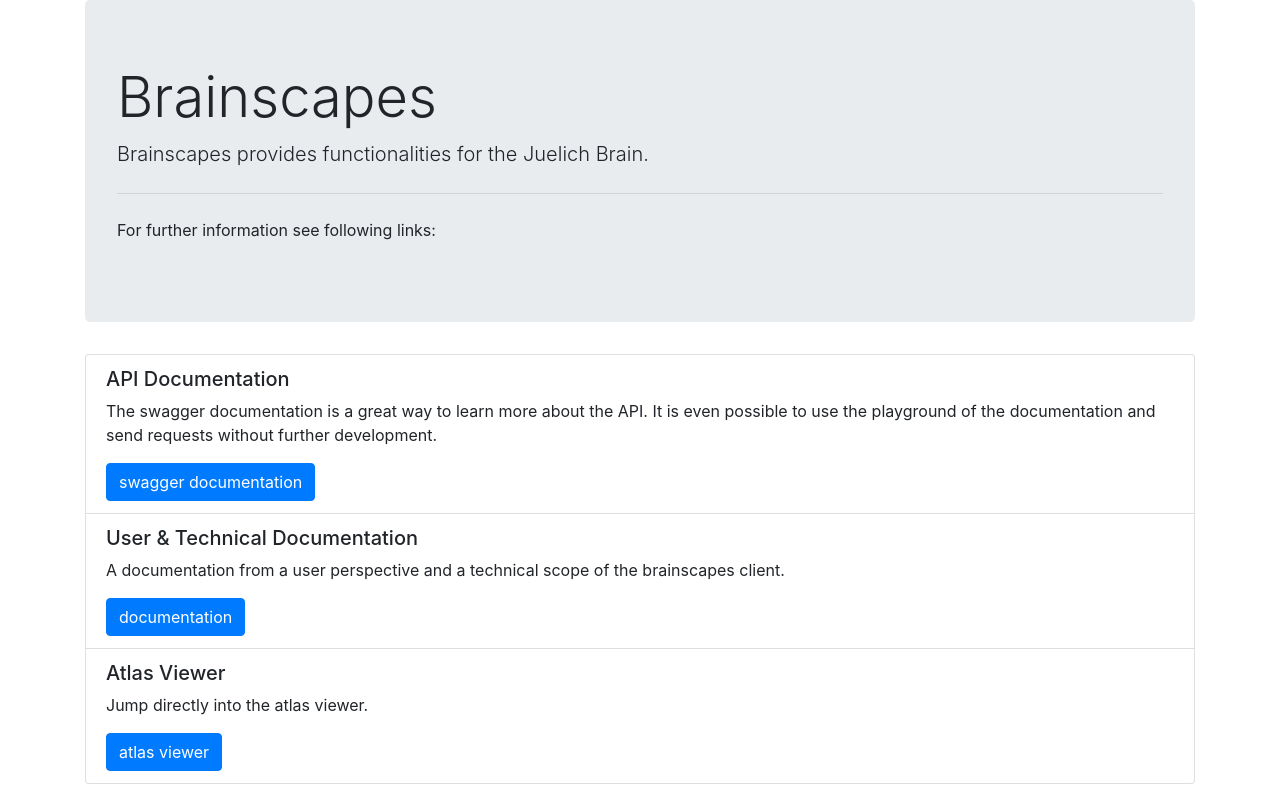
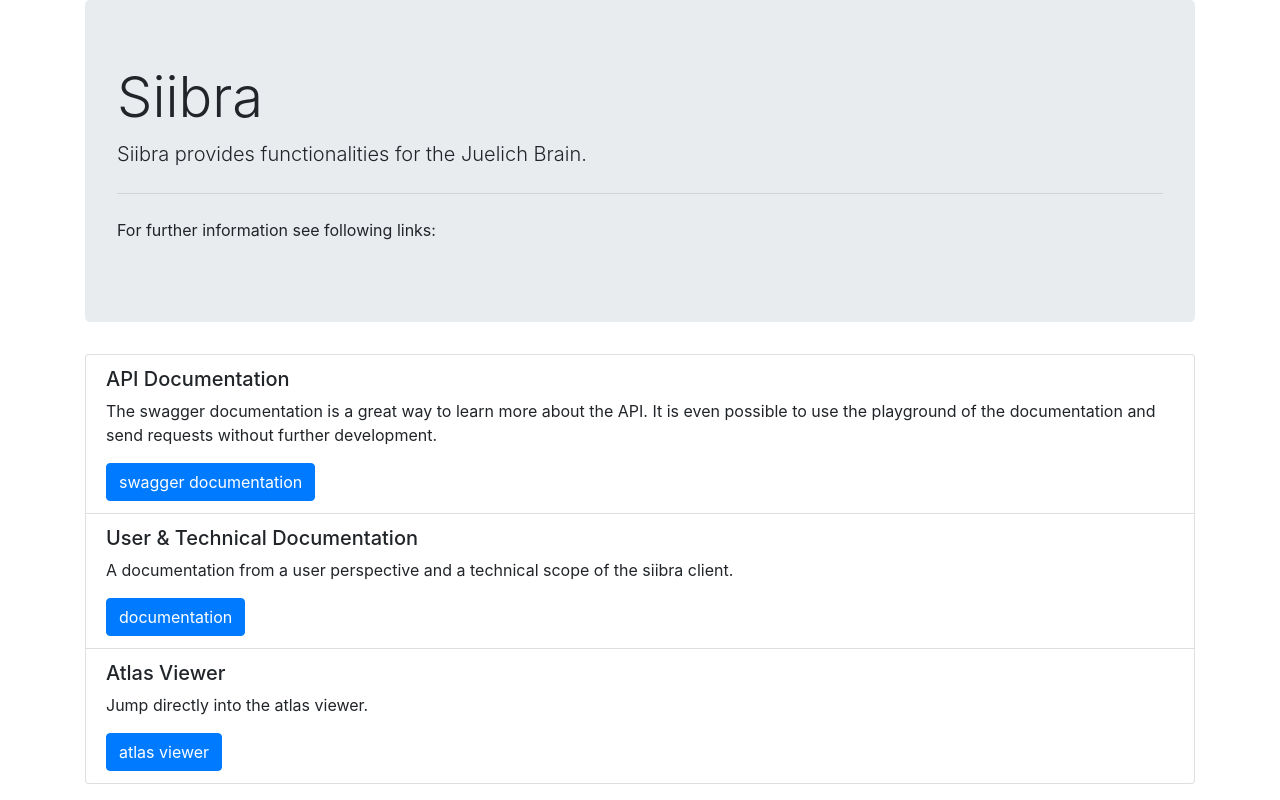
Before and after one commit to FZJ-INM1-BDA/siibra-api, a FastAPI app: template app/templates/index.html in a window 1280 px wide. Run offline with FastAPI, Linux system fonts and the light colour scheme; the template is opened without the code that fills it, so the values that code supplies are empty; some libraries are stand-ins or nearby versions.

Commit message:
rename from brainscapes to siibra

```diff
--- a/app/app.py
+++ b/app/app.py
@@ -19,10 +19,10 @@ from fastapi import FastAPI, Depends, Request
 from fastapi.security import HTTPBearer, HTTPAuthorizationCredentials
 from fastapi.templating import Jinja2Templates
 from fastapi.middleware.cors import CORSMiddleware
-from brainscapes.authentication import Authentication
+from siibra.authentication import Authentication
 from fastapi_versioning import VersionedFastAPI
 
-from .brainscapes_api import router as brainscapes_router
+from .siibra_api import router as siibra_router
 from .atlas_api import router as atlas_router
 from .space_api import router as space_router
 from .parcellation_api import router as parcellation_router
@@ -33,11 +33,11 @@ security = HTTPBearer()
 
 # Main fastAPI application
 app = FastAPI()
-# Add a brainscapes router with further endpoints
+# Add a siibra router with further endpoints
 app.include_router(parcellation_router)
 app.include_router(space_router)
 app.include_router(atlas_router)
-app.include_router(brainscapes_router)
+app.include_router(siibra_router)
 
 # Versioning for all api endpoints
 app = VersionedFastAPI(app, default_api_version=1)
@@ -58,7 +58,7 @@ app.add_middleware(
 @app.get('/')
 def home(request: Request):
     """
-    Return the template for the brainscapes landing page.
+    Return the template for the siibra landing page.
 
     :param request: fastApi Request object
     :return: the rendered index.html template
@@ -69,12 +69,12 @@ def home(request: Request):
 @app.get('/stats')
 def home(request: Request):
     """
-    Return the template for the brainscapes statistics.
+    Return the template for the siibra statistics.
 
     :param request: fastApi Request object
     :return: the rendered stats.html template
     """
-    download_data_json = requests.get('https://pypistats.org/api/packages/brainscapes/overall?mirrors=false')
+    download_data_json = requests.get('https://pypistats.org/api/packages/siibra/overall?mirrors=false')
     download_data = json.loads(download_data_json.content)
 
     download_sum = 0
@@ -97,7 +97,7 @@ def home(request: Request):
 @app.middleware('http')
 async def set_auth_header(request: Request, call_next, credentials: HTTPAuthorizationCredentials = Depends(security)):
     """
-    Set authentication for further requests with brainscapes
+    Set authentication for further requests with siibra
     If a user provides a header, this one will be used otherwise use the default public token
     :param request: current request
     :param call_next: next middleware function
@@ -127,14 +127,14 @@ async def matomo_request_log(request: Request, call_next):
     test_list = ['.css', '.js', '.png', '.gif', '.json', '.ico']
     res = any(ele in str(test_url) for ele in test_list)
 
-    if 'BRAINSCAPES_ENVIRONMENT' in os.environ:
-        if os.environ['BRAINSCAPES_ENVIRONMENT'] == 'PRODUCTION':
+    if 'SIIBRA_ENVIRONMENT' in os.environ:
+        if os.environ['SIIBRA_ENVIRONMENT'] == 'PRODUCTION':
             print('******* Im on production ********')
             if not res:
                 payload = {
                     'idsite': 13,
                     'rec': 1,
-                    'action_name': 'brainscapes_api',
+                    'action_name': 'siibra_api',
                     'url': request.url,
                     '_id': 'my_ip',
                     'lang': request.headers.get('Accept-Language'),
--- a/app/atlas_api.py
+++ b/app/atlas_api.py
@@ -13,7 +13,7 @@
 # limitations under the License.
 
 from fastapi import APIRouter, Request, HTTPException
-from brainscapes.atlas import REGISTRY
+from siibra.atlas import REGISTRY
 from fastapi_versioning import version
 from .request_utils import get_base_url_from_request
 
@@ -30,7 +30,7 @@ ATLAS_PATH = '/atlases'
 @version(1)
 def get_all_atlases():
     """
-    Get all atlases known by brainscapes
+    Get all atlases known by siibra
     """
     atlases = REGISTRY.items
     result = []
--- a/app/cache_redis.py
+++ b/app/cache_redis.py
@@ -1,7 +1,7 @@
 import redis
 import os
 
-_host = 'brainscapes-redis'
+_host = 'siibra-redis'
 _password = os.getenv('REDIS_PASSWORD')
 _port = 6379
 
--- a/app/request_utils.py
+++ b/app/request_utils.py
@@ -12,9 +12,9 @@
 # See the License for the specific language governing permissions and
 # limitations under the License.
 
-from brainscapes.atlas import REGISTRY
-from brainscapes.features import regionprops
-import brainscapes as bs
+from siibra.atlas import REGISTRY
+from siibra.features import regionprops
+import siibra as bs
 import json
 import nibabel as nib
 from fastapi import HTTPException, Request
--- a/app/requirements.txt
+++ b/app/requirements.txt
@@ -5,5 +5,5 @@ fastapi-versioning
 jinja2
 uvicorn[standard]
 aiofiles
-brainscapes
+siibra==0.0.8.9.dev1
 redis
--- a/app/brainscapes_api.py
+++ b/app/siibra_api.py
@@ -20,7 +20,7 @@ from fastapi.encoders import jsonable_encoder
 
 from .request_utils import query_data, create_atlas
 
-from brainscapes import features
+from siibra import features
 
 # FastApi router to create rest endpoints
 router = APIRouter()
@@ -44,7 +44,7 @@ class ModalityType(str, Enum):
 @router.get('/genes')
 def get_gene_names():
     """
-    Return all genes (name, acronym) in brainscapes
+    Return all genes (name, acronym) in siibra
     """
     genes = features.genes.AllenBrainAtlasQuery.genes['msg']
     return jsonable_encoder([{'name': g['name'], 'acronym': g['acronym']} for g in genes])
--- a/app/space_api.py
+++ b/app/space_api.py
@@ -37,7 +37,7 @@ def get_all_spaces(atlas_id: str, request: Request):
     Parameters:
         - atlas_id
 
-    Returns all spaces that are defined in the brainscapes client.
+    Returns all spaces that are defined in the siibra client.
     """
     atlas = create_atlas(atlas_id)
     atlas_spaces = atlas.spaces
--- a/app/templates/doc.html
+++ b/app/templates/doc.html
@@ -16,7 +16,7 @@
 <!--        <img src="../static/images/HBP_Primary_RGB_BlackText.png" class="rounded float-right d-none d-lg-block" alt="..." th:src="@{/images/HBP_Primary_RGB_BlackText.png}">-->
         <h1 class="display-4">Documentation</h1>
         <p class="lead">
-            Brainscapes documentation
+            Siibra documentation
         </p>
     </div>
 <!--    <div class="accordion" id="accordionDoc">-->
--- a/app/templates/index.html
+++ b/app/templates/index.html
@@ -8,14 +8,14 @@
     <!-- Bootstrap CSS -->
     <link rel="stylesheet" href="https://maxcdn.bootstrapcdn.com/bootstrap/4.0.0/css/bootstrap.min.css" integrity="sha384-Gn5384xqQ1aoWXA+058RXPxPg6fy4IWvTNh0E263XmFcJlSAwiGgFAW/dAiS6JXm" crossorigin="anonymous">
 
-    <title>Brainscapes</title>
+    <title>Siibra</title>
 </head>
 <body>
 <div class="container">
     <div class="jumbotron">
-        <h1 class="display-4">Brainscapes</h1>
+        <h1 class="display-4">Siibra</h1>
         <p class="lead">
-            Brainscapes provides functionalities for the Juelich Brain.
+            Siibra provides functionalities for the Juelich Brain.
         </p>
         <hr class="my-4">
         <p>For further information see following links:</p>
@@ -36,7 +36,7 @@
                 <div>
                     <h5>User & Technical Documentation</h5>
                     <p>
-                        A documentation from a user perspective and a technical scope of the brainscapes client.
+                        A documentation from a user perspective and a technical scope of the siibra client.
                     </p>
                     <a href="/doc" target="_blank" class="btn btn-primary">documentation</a>
                 </div>
--- a/app/templates/stats.html
+++ b/app/templates/stats.html
@@ -8,16 +8,16 @@
     <!-- Bootstrap CSS -->
     <link rel="stylesheet" href="https://maxcdn.bootstrapcdn.com/bootstrap/4.0.0/css/bootstrap.min.css" integrity="sha384-Gn5384xqQ1aoWXA+058RXPxPg6fy4IWvTNh0E263XmFcJlSAwiGgFAW/dAiS6JXm" crossorigin="anonymous">
 
-    <title>Brainscapes</title>
+    <title>Siibra</title>
 </head>
 <body>
 <div class="container">
     <div class="jumbotron">
-        <h1 class="display-4">Brainscapes - statistics</h1>
+        <h1 class="display-4">Siibra - statistics</h1>
     </div>
     <div>
         <div class="alert alert-secondary" role="alert">
-            Downloads of brainscapes python client: <span class="badge bg-light text-dark">{{ download_sum }}</span>
+            Downloads of siibra python client: <span class="badge bg-light text-dark">{{ download_sum }}</span>
         </div>
         <div class="alert alert-secondary" role="alert">
             Downloads per month
```
Also changed, not shown: app/parcellation_api.py (+5 -5 lines), app/swagger.yml (+11 -11 lines), test/test_app.py (+2 -2 lines), test/test_space_api.py (+2 -2 lines), 3 other files.
